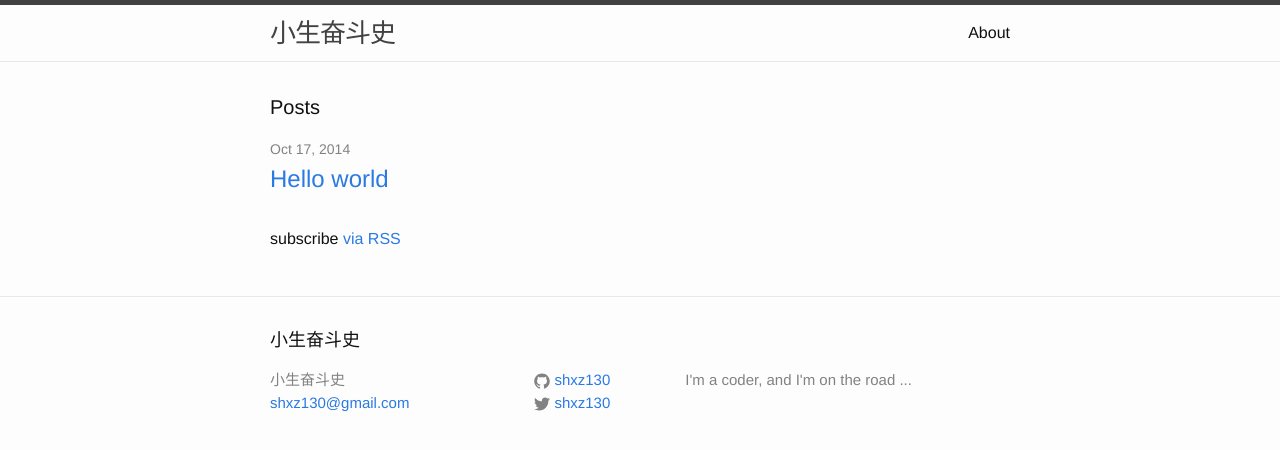
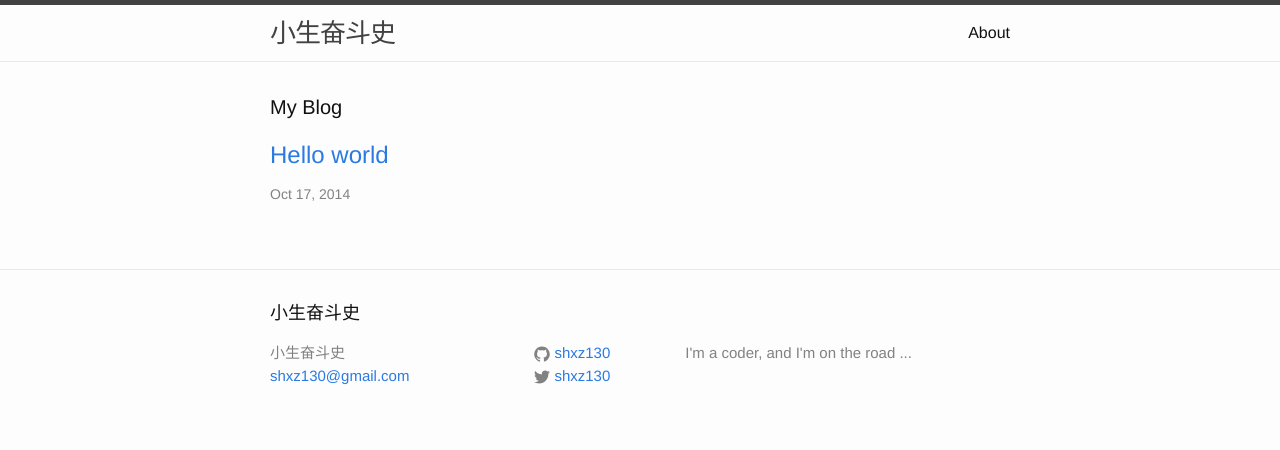
Before and after one commit to shxz130/shxz130.github.io, a Jekyll site: the page built from index.html, in a window 1280 px wide. Shown: the top 450 px of the page. Built offline with Jekyll 4.4.1, drawn with Linux system fonts in a browser that asks for light colours.

Commit message:
xiugaizhuye

```diff
--- a/index.html
+++ b/index.html
@@ -4,19 +4,16 @@ layout: default
 
 <div class="home">
 
-  <h1 class="page-heading">Posts</h1>
+  <h1 class="page-heading">My Blog</h1>
 
   <ul class="post-list">
     {% for post in site.posts %}
       <li>
-        <span class="post-meta">{{ post.date | date: "%b %-d, %Y" }}</span>
+
         <h2>
-          <a class="post-link" href="{{ post.url | prepend: site.baseurl }}">{{ post.title }}</a>
+          <a class="post-link" href="{{ post.url | prepend: site.baseurl }}">{{ post.title }}</a><span class="post-meta">{{ post.date | date: "%b %-d, %Y" }}</span>
         </h2>
       </li>
     {% endfor %}
   </ul>
-
-  <p class="rss-subscribe">subscribe <a href="{{ "/feed.xml" | prepend: site.baseurl }}">via RSS</a></p>
-
 </div>
```
